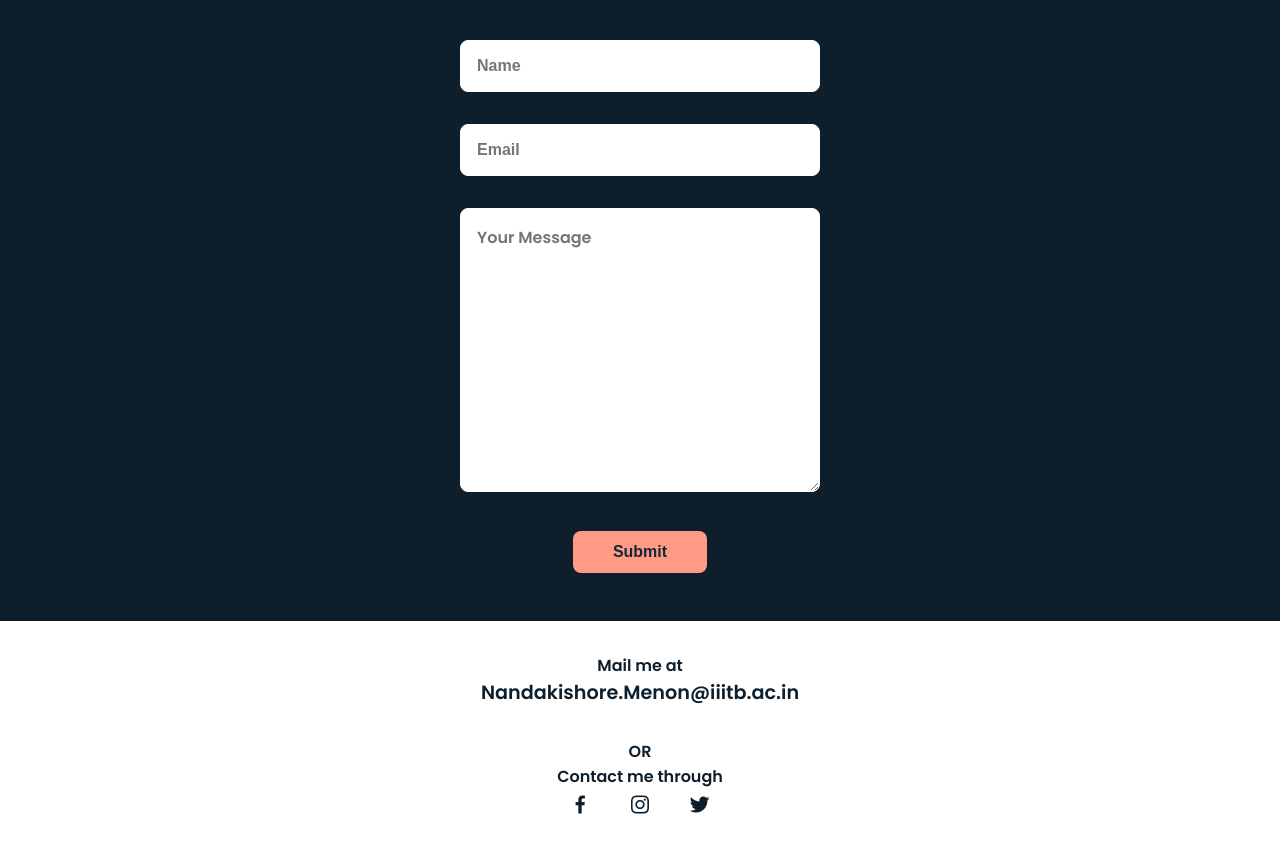
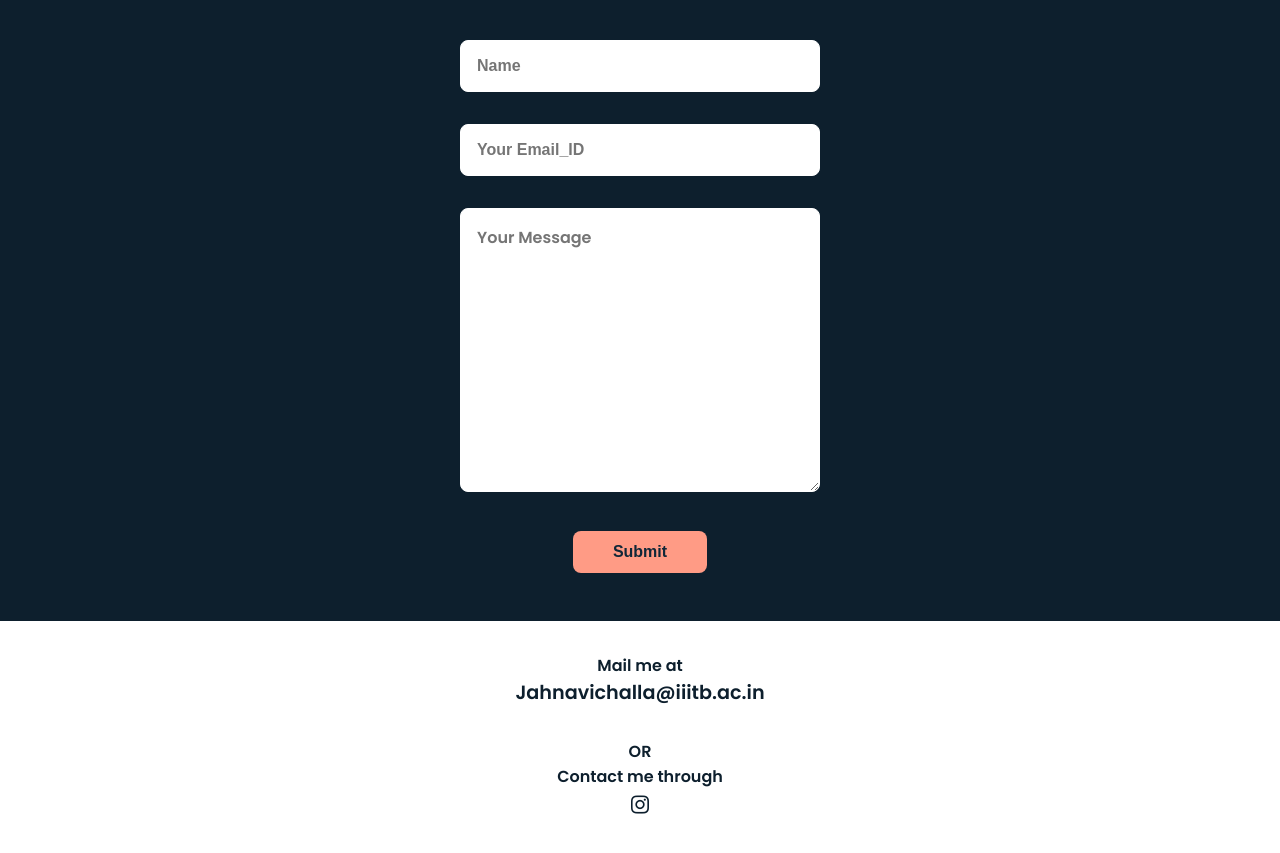
Before and after one commit to jahnavichalla/jahnavichalla.github.io, a plain HTML site: page index.html in a window 1280 px wide. Shown: the part 2680-3533 px from the top of the page. Drawn offline with nearby package versions, Linux system fonts and the light colour scheme.

Commit message:
updating contact info

```diff
--- a/index.html
+++ b/index.html
@@ -179,7 +179,7 @@
                         </a>
                     </div>
                     <div class="content">
-
+                        <!-- <a href="https://github.com/Nandakishore-Menon/MERN-Messenger" target="_blank"> -->
                             <div class="content-overlay"></div>
                             <div class="work__img">
                                 <img src="assets/img/bank_1.jpg" alt="">
@@ -238,7 +238,7 @@
                 <div class="contact__container bd-grid">
                     <form class="contact__form" action="https://formspree.io/f/xpzyorad" target="_blank" method="POST">
                         <input type="text" name="name" placeholder="Name" class="contact__input">
-                        <input type="mail" name="_replyto" placeholder="Email" class="contact__input">
+                        <input type="mail" name="_replyto" placeholder="Your Email_ID" class="contact__input">
                         <textarea name="message" placeholder="Your Message" id="" cols="0" rows="10" class="contact__input"></textarea>
                         <input type="submit" value="Submit" class="contact__button button">
                     </form>
@@ -249,12 +249,12 @@
 
         <footer class="footer">
             <p>Mail me at</p>
-            <p class="footer__title">Nandakishore.Menon@iiitb.ac.in</p>
+            <p class="footer__title">Jahnavichalla@iiitb.ac.in</p>
             <p>OR<br>Contact me through</p>
             <div class="footer__social">
-                <a href="https://www.facebook.com/Nandakishore.S.Menon" target="_blank" class="footer__icon"><i class='bx bxl-facebook' ></i></a>
-                <a href="https://www.instagram.com/nandakishore.menon/" target="_blank" class="footer__icon"><i class='bx bxl-instagram' ></i></a>
-                <a href="https://twitter.com/Nandakishore_SM"  target="_blank" class="footer__icon"><i class='bx bxl-twitter' ></i></a>
+                <!-- <a href="https://www.facebook.com/Nandakishore.S.Menon" target="_blank" class="footer__icon"><i class='bx bxl-facebook' ></i></a> -->
+                <a href="https://www.instagram.com/jahnavi3520/" target="_blank" class="footer__icon"><i class='bx bxl-instagram' ></i></a>
+                <!-- <a href="https://twitter.com/Nandakishore_SM"  target="_blank" class="footer__icon"><i class='bx bxl-twitter' ></i></a> -->
             </div>
 
         </footer>
```
